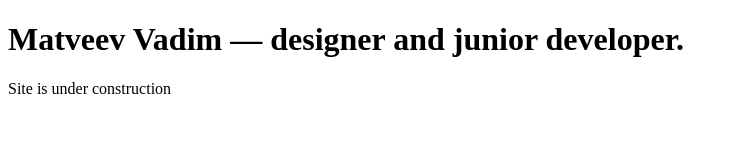
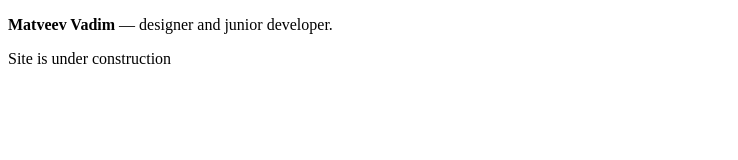
Before and after one commit to fooontic/fooontic.github.io, a plain HTML site: page index.html in a window 1280 px wide. Shown: the whole page, without its empty margins (0-738 px from the left). Drawn offline with Linux system fonts and the light colour scheme.

Commit message:
edited index.html

```diff
--- a/index.html
+++ b/index.html
@@ -2,10 +2,10 @@
 <html lang="en">
 <head>
 	<meta charset="UTF-8">
-	<title>Document</title>
+	<title>Matveev Vadim — designer and junior developer.</title>
 </head>
 <body>
-	<h1>Matveev Vadim — designer and junior developer.</h1>
+	<p><strong>Matveev Vadim</strong> — designer and junior developer.</p>
 
 	<p>Site is under construction</p>
 
```
